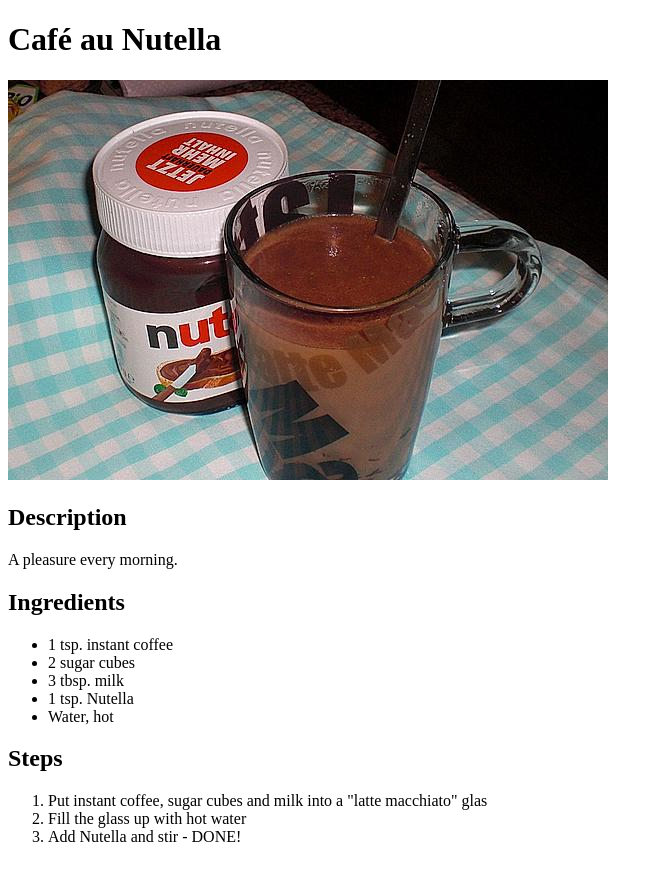
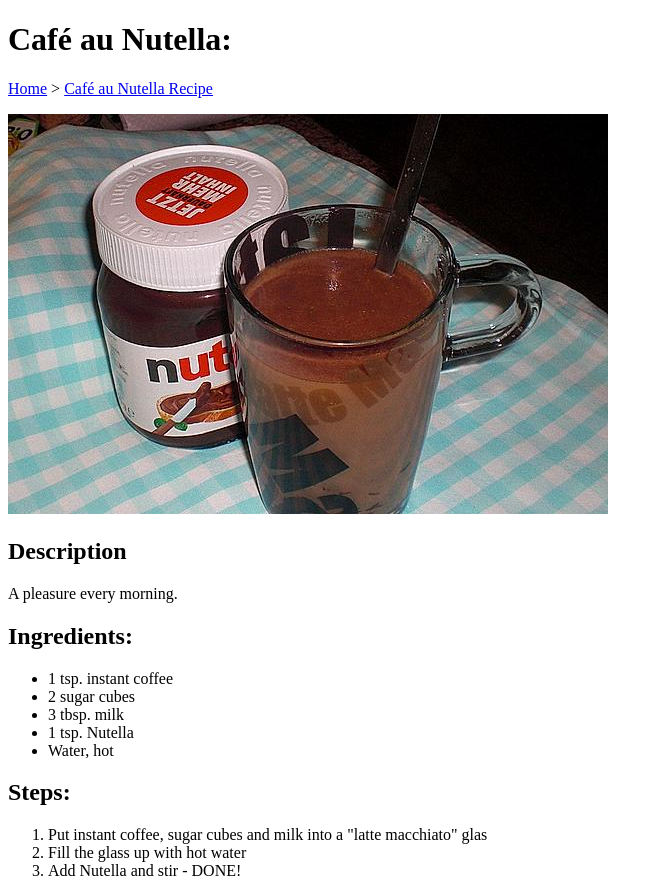
Before and after one commit to bwoltering/odin-recipes, a plain HTML site: page recipes/cafe-au-nutella.html in a window 1280 px wide. Shown: the whole page, without its empty margins (0-663 px from the left). Before the commit the page ends 862 px from the top, so only its background shows below. Drawn offline with Linux system fonts and the light colour scheme.

Commit message:
Add Breadcrumbs Links to cafe au nutella recipe

```diff
--- a/recipes/cafe-au-nutella.html
+++ b/recipes/cafe-au-nutella.html
@@ -5,11 +5,12 @@
         <title>Café au Nutella</title>
     </head>
     <body>
-        <h1>Café au Nutella</h1>
+        <h1>Café au Nutella:</h1>
+        <p><a href="../index.html">Home</a> > <a href="../recipes/cafe-au-nutella.html">Café au Nutella Recipe</a></p>
         <img src="../images/cafe-au-nutella.jpg" alt="Cacao with Nutella">
         <h2>Description</h2>
         <p>A pleasure every morning.</p>
-        <h2>Ingredients</h2>
+        <h2>Ingredients:</h2>
         <ul>
             <li>1 tsp. instant coffee</li>
             <li>2 sugar cubes</li>
@@ -17,7 +18,7 @@
             <li>1 tsp. Nutella</li>
             <li>Water, hot</li>
         </ul>
-        <h2>Steps</h2>
+        <h2>Steps:</h2>
         <ol>
             <li>Put instant coffee, sugar cubes and milk into a "latte macchiato" glas</li>
             <li>Fill the glass up with hot water</li>
```
Also changed, not shown: index.html (+5 -3 lines).
